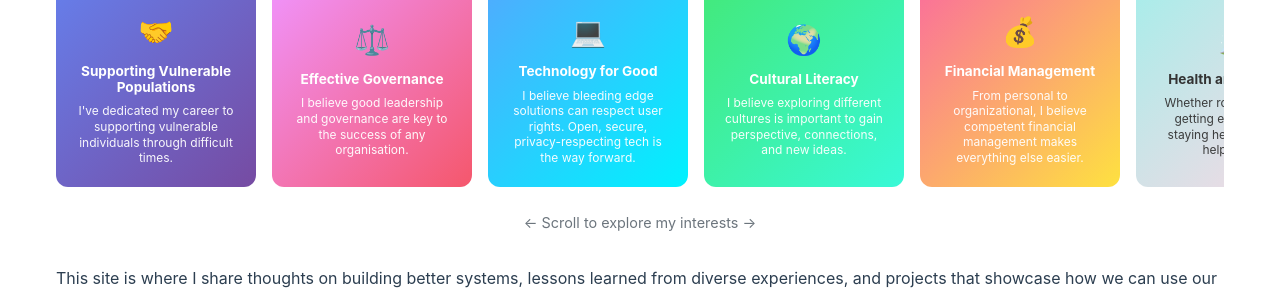
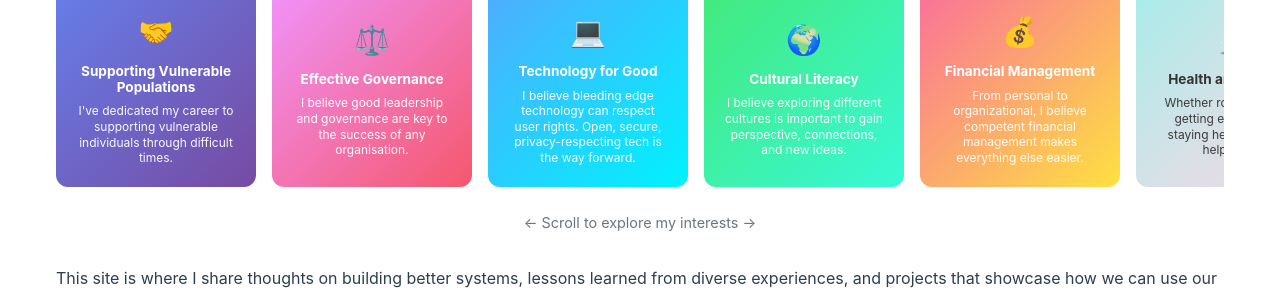
Before and after one commit to TDK250/Toms-Site, a Jekyll site: the page built from index.md, in a window 1280 px wide and 900 px high, scrolled down 422 px. Shown: the part 172-467 px from the top of the window. Built offline with Jekyll 4.4.1, drawn with Linux system fonts in a browser that asks for light colours.

Commit message:
Update index.md

```diff
--- a/index.md
+++ b/index.md
@@ -216,7 +216,7 @@ title: Home
       <div class="interest-card technology">
         <span class="interest-icon">💻</span>
         <div class="interest-title">Technology for Good</div>
-        <div class="interest-desc">I believe bleeding edge solutions can respect user rights. Open, secure, privacy-respecting tech is the way forward.</div>
+        <div class="interest-desc">I believe bleeding edge technology can respect user rights. Open, secure, privacy-respecting tech is the way forward.</div>
       </div>
 
       <div class="interest-card cultural">
```
